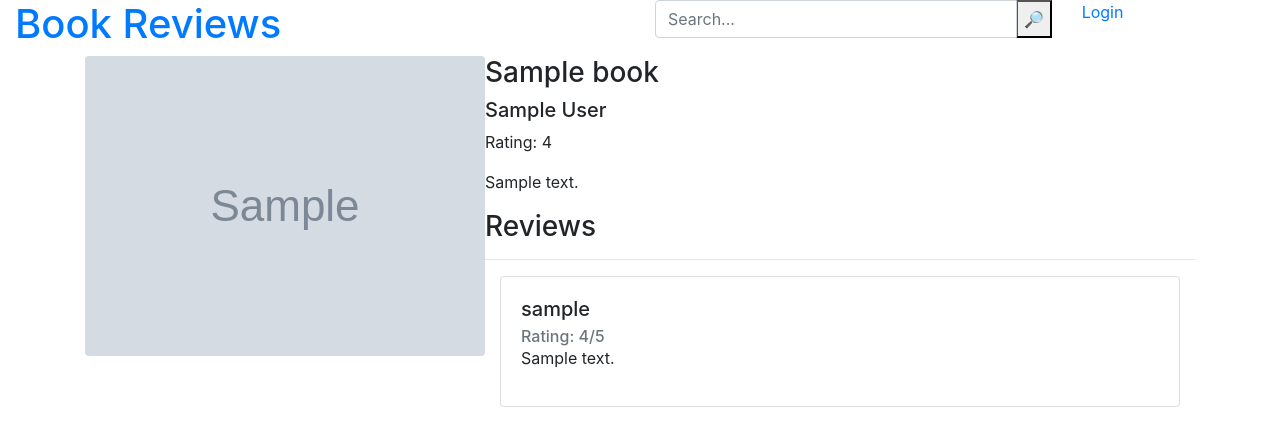
After one commit to theTomasPat/cs50web, a Flask app: template project1/templates/bookPage.html in a window 1280 px wide. The commit adds this page. Shown: the top 446 px of the page. Run offline with Flask 2, Linux system fonts and the light colour scheme; the template is opened without the code that fills it: most values are stand-ins (such as "Sample title", 1, 10 or a date in 2020); grey boxes marked "Sample" are stand-in pictures; some libraries are stand-ins or nearby versions.

Commit message:
Added template pages

```diff
--- /dev/null
+++ b/project1/templates/bookPage.html
@@ -0,0 +1,48 @@
+{% extends "layout.html" %}
+
+{#
+  this template needs variables:
+    book: Dictionary, book entry
+      .isbn: String, the isbn of the book
+      .coverImage: URL for cover image
+      .title: String, the title of the book
+      .author: String, the author of the book
+      .description: String, the book's description
+      .rating: Number, the book's average score
+      .reviews: Dictionary, the book's reviews
+        .reviewUsername: String, the user who wrote the review
+        .reviewRating: Number, the user's rating
+        .reviewBody: String, the user's review of the book
+#}
+
+{% block title %}
+  {{ book.title }}
+{% endblock %}
+
+{% block body %}
+  <div>
+    <image src="{{ book.coverImage }}" class="rounded float-left" />
+    <h3>{{ book.title }}</h3>
+    <h5>{{ book.author }}</h5>
+    <p>Rating: {{ book.rating }}</p>
+    <p>{{ book.description }}</p>
+  </div>
+
+  <div>
+    <h3>Reviews</h3>
+    <hr>
+    {% for review in book.reviews %}
+      <div class="row">
+        <div class="col">
+          <div class="card">
+            <div class="card-body">
+              <h5 class="card-title">{{ review.reviewUsername }}</h5>
+              <h6 class="card-subtitle text-muted">Rating: {{ review.reviewRating }}/5</h6>
+              <p>{{ review.reviewBody }}</p>
+            </div>
+          </div>
+        </div>
+      </div>
+    {% endfor %}
+  </div>
+{% endblock %}
--- a/project1/templates/layout.html
+++ b/project1/templates/layout.html
@@ -10,7 +10,9 @@
     <div class="container-fluid" id="header">
       <div class="row">
         <div class="col-6">
-          <h1>Book Reviews</h1>
+          <a href="{{ url_for('index') }}">
+            <h1>Book Reviews</h1>
+          </a>
         </div>
 
         <div class="col-4">
```
Also changed, not shown: project1/templates/bookList.html (added, +42 -0 lines), project1/templates/login.html (added, +35 -0 lines), project1/templates/signup.html (added, +39 -0 lines).
